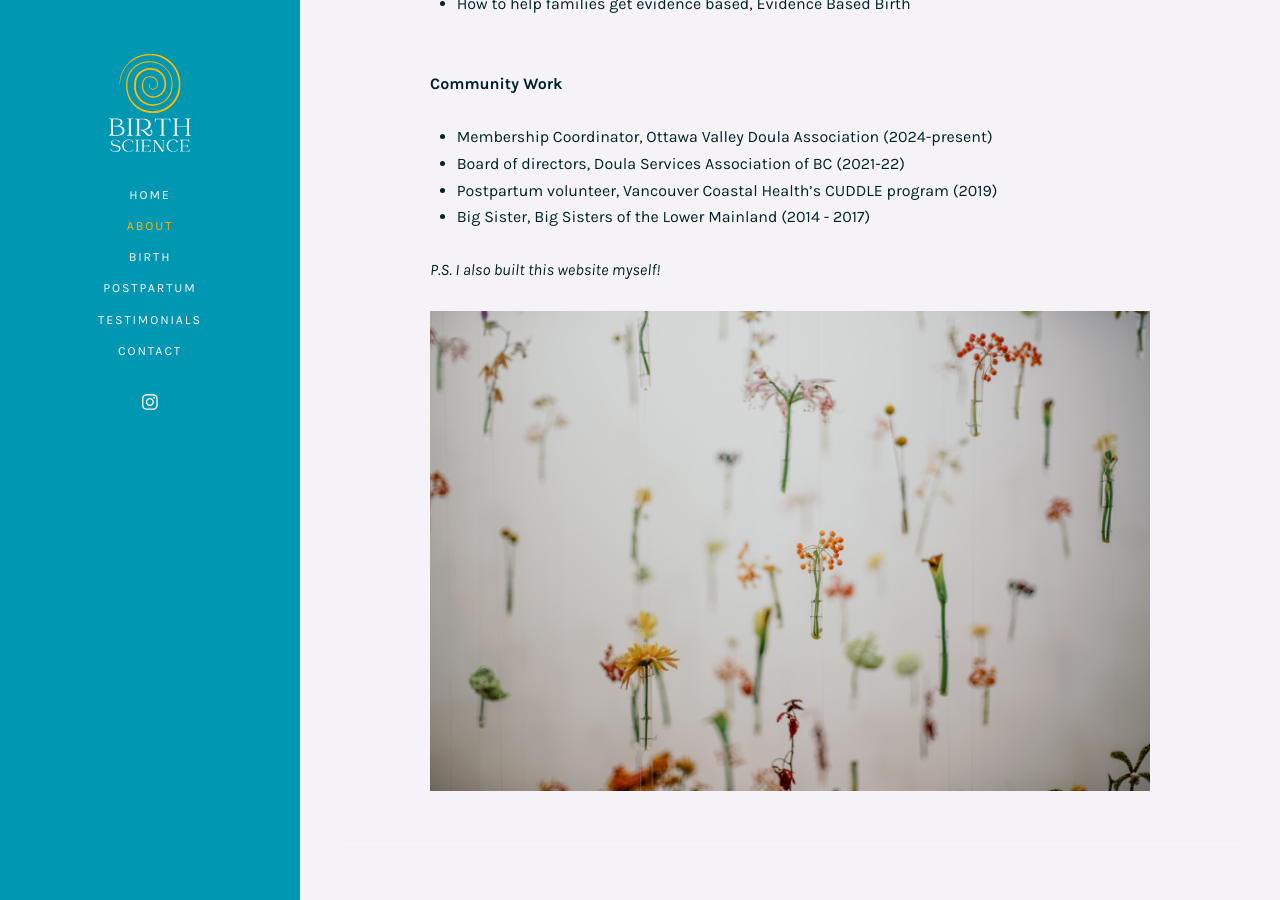
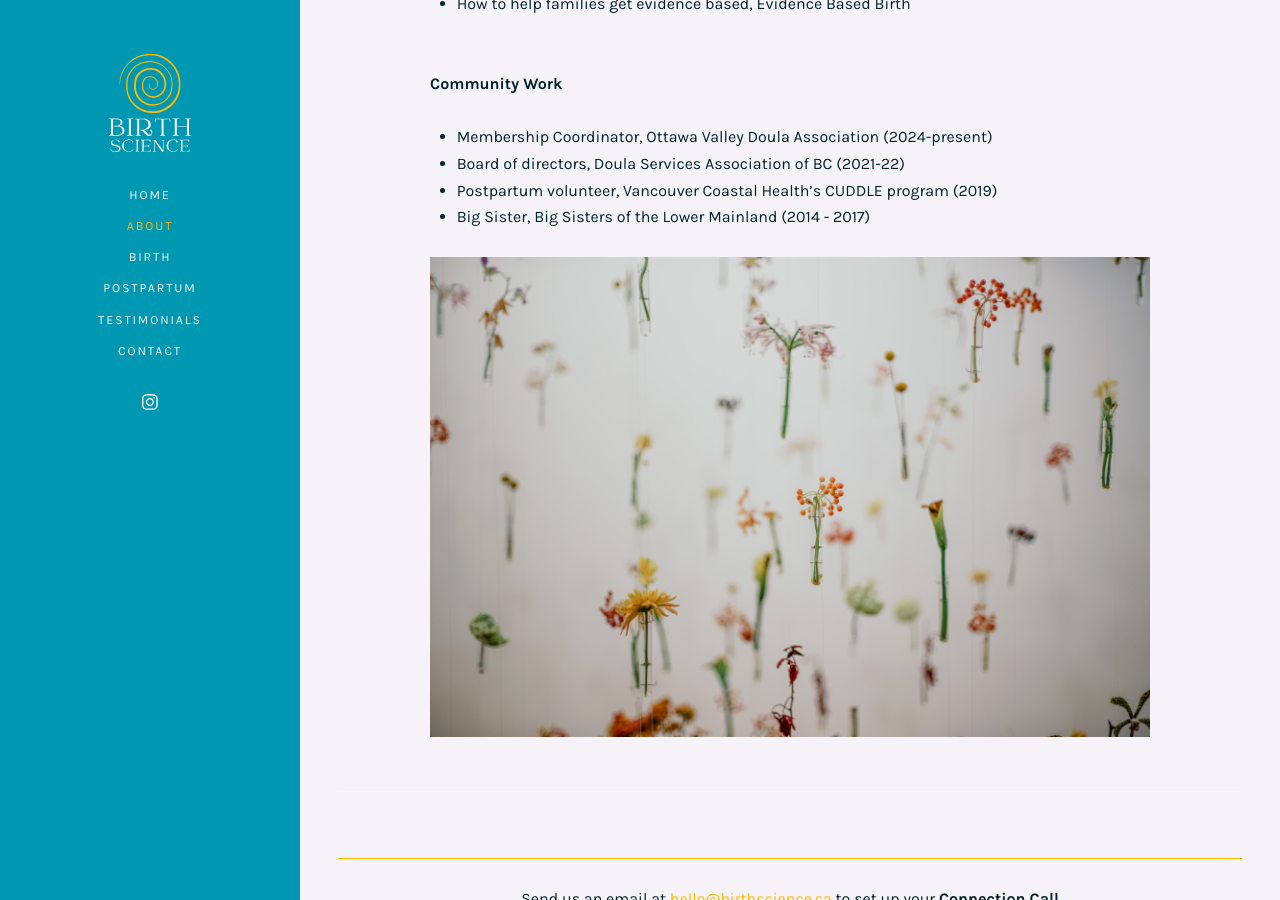
Before and after one commit to mch3rry/mypage, a Jekyll site: the page built from about.md, in a window 1280 px wide and 900 px high, scrolled down 1499 px. Built offline with Jekyll 4.4.1, drawn with Linux system fonts in a browser that asks for light colours.

Commit message:
Update about.md

```diff
--- a/about.md
+++ b/about.md
@@ -78,8 +78,6 @@ title: "Meet Danielle McEachern"
 * Postpartum volunteer, Vancouver Coastal Health’s CUDDLE program (2019)
 * Big Sister, Big Sisters of the Lower Mainland (2014 - 2017)
 
-<p><i>P.S. I also built this website myself!</i></p>
-
 <figure>
   <img src="assets/images/bady-abbas-uZoR8U2hyiw-unsplash.jpg" />
 </figure>
```
